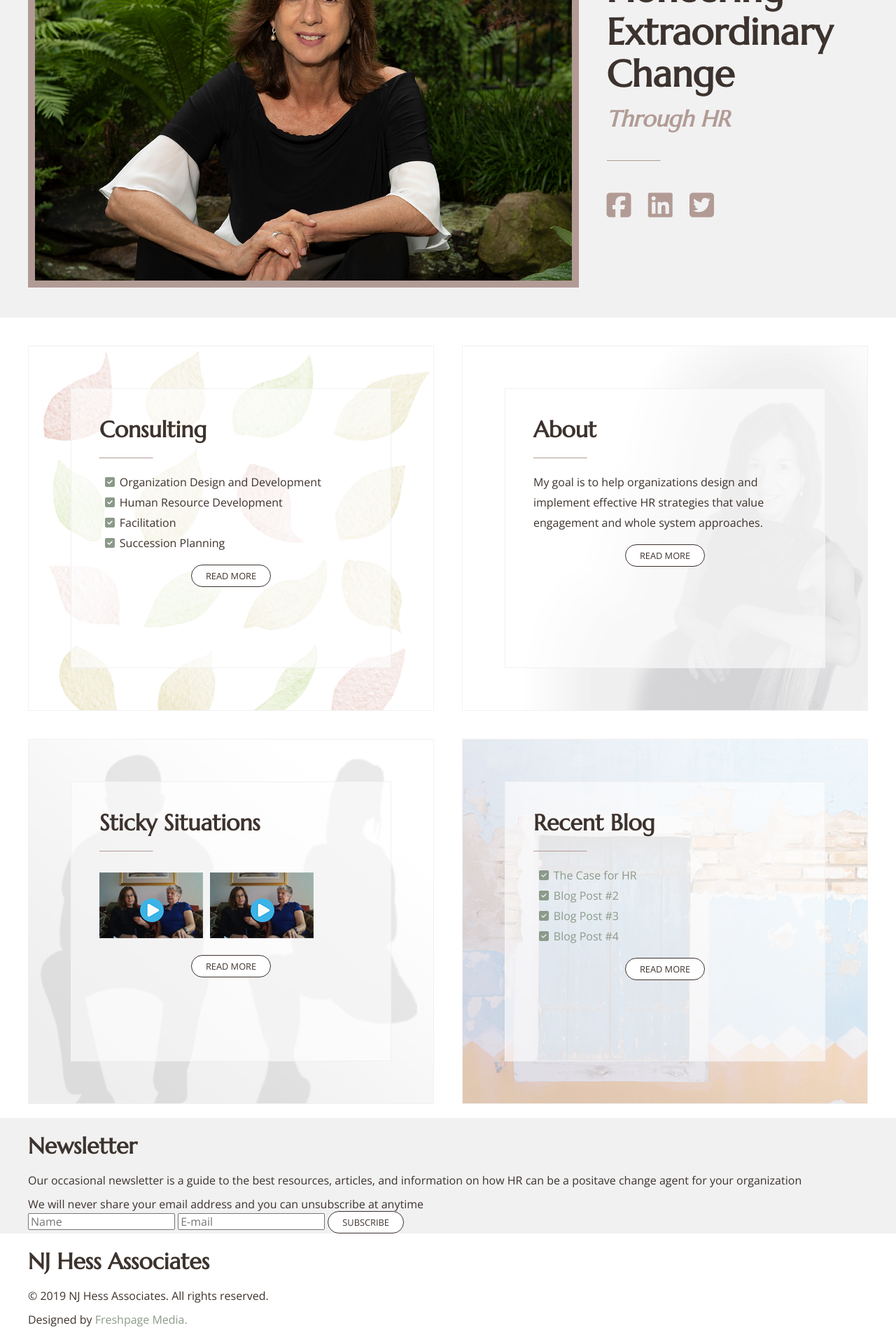
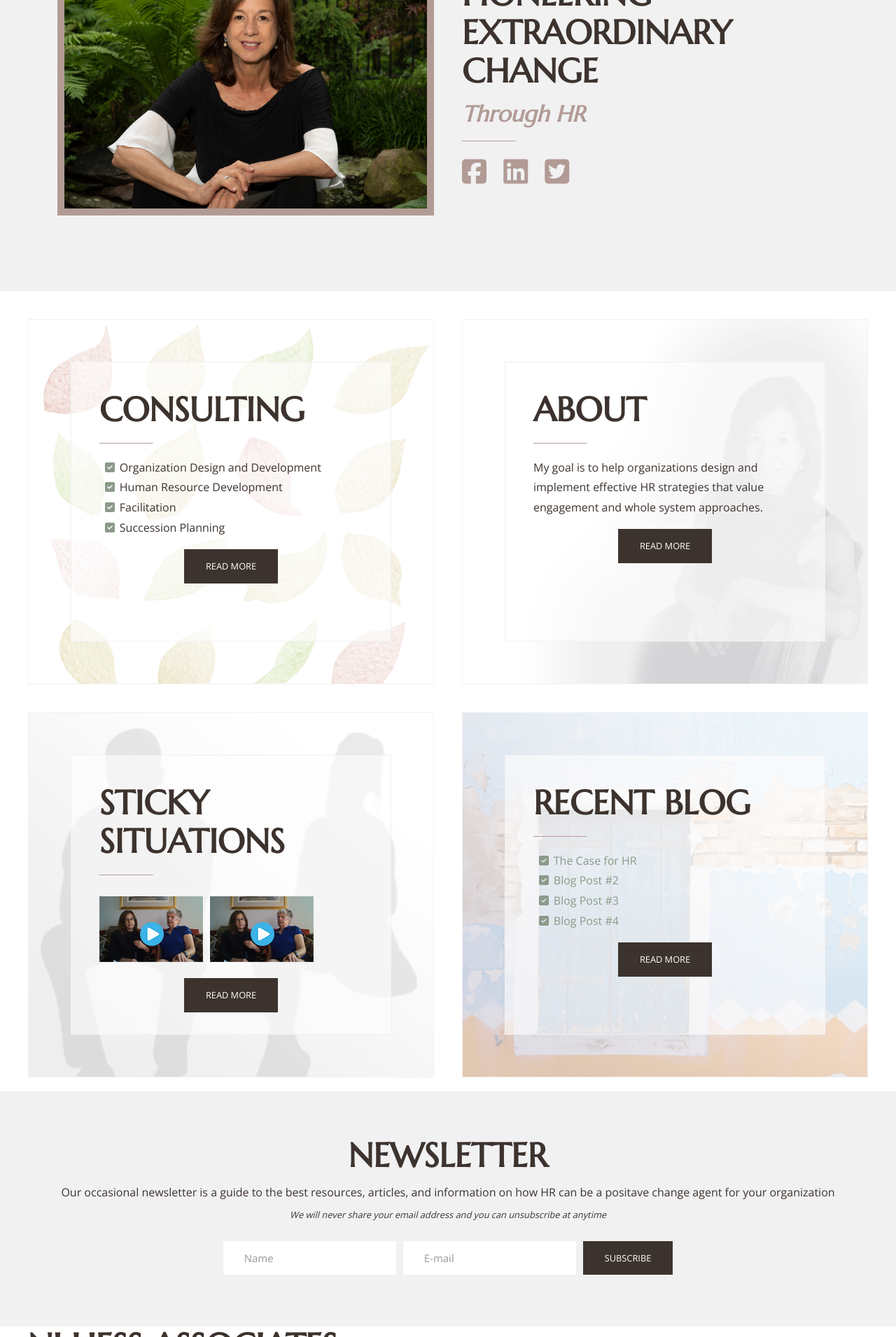
Before and after one commit to heidiott/njhess, a PHP site: page / in a window 1280 px wide. Shown: the part 320-2231 px from the top of the page at 70% size. Run offline with PHP 8.4, Linux system fonts and the light colour scheme; some libraries are stand-ins or nearby versions.

Commit message:
Newsletter design

```diff
--- a/app/assets/styles/styles.css
+++ b/app/assets/styles/styles.css
@@ -10,3 +10,6 @@
 @import "modules/_home-block";
 @import "modules/_newsletter";
 @import "modules/_wrapper";
+@import "modules/_page-section";
+@import "modules/_section-title";
+@import "modules/_form.css";
--- a/app/index.html
+++ b/app/index.html
@@ -48,22 +48,24 @@
         </div>
     </header>
 
-    <div class="home-banner">
+    <div id="home-banner" class="home-banner">
+        <div class="page-section">
             <div class="wrapper">
                 <div class="row flex-center">
-                <div class="col col-sm-6 col-md-8">
+                    <div class="col col-sm-7 col-md-6">
                         <img class="home-banner__img" src="images/header.png" alt="">
                     </div>
-                <div class="col col-sm-4 col-md-4">
-                    <h1 class="home-banner__heading">
+                    <div class="col col-sm-5 col-md-6">
+                        <h1 class="section-title">
                             Pioneering Extraordinary Change
                         </h1>
                         <h2 class="home-banner__sub-heading">Through HR</h2>
-                    <hr class="home-banner__rule">
+                        <hr class="section-title__rule">
                         <div class="home-banner__social-icons">
                             <span class="home-banner__icon"><i class="fab fa-facebook-square"></i></span>
                             <span class="home-banner__icon"><i class="fab fa-linkedin"></i></span>
                             <span class="home-banner__icon"><i class="fab fa-twitter-square"></i></span>
+                        </div>
                     </div>
                 </div>
             </div>
@@ -76,8 +78,8 @@
                 <div class="col col-md-6">
                     <div class="home-block home-block--consulting">
                         <div class="home-block__inner">
-                            <h1 class="home-block__title">Consulting</h1>
-                            <hr class="home-block__rule">
+                            <h1 class="section-title">Consulting</h1>
+                            <hr class="section-title__rule">
                                 <ul class="home-block__content">
                                     <li>Organization Design and Development</li>
                                     <li>Human Resource Development</li>
@@ -93,8 +95,8 @@
                 <div class="col col-md-6">
                     <div class="home-block home-block--about">
                         <div class="home-block__inner">
-                            <h1 class="home-block__title">About</h1>
-                            <hr class="home-block__rule">
+                            <h1 class="section-title">About</h1>
+                            <hr class="section-title__rule">
                             <p class="home-block__content">My goal is to help organizations design and implement effective HR strategies that value engagement and whole system approaches.</p>
                             <div class="center">
                                 <a href="#" class="btn btn--centered">Read More</a>
@@ -108,8 +110,8 @@
                 <div class="col col-md-6">
                     <div class="home-block home-block--sticky">
                         <div class="home-block__inner">
-                            <h1 class="home-block__title">Sticky Situations</h1>
-                            <hr class="home-block__rule">
+                            <h1 class="section-title">Sticky Situations</h1>
+                            <hr class="section-title__rule">
                             <div class="home-block__video">
                                 <img src="images/video-thumb.png" alt="Video Thumb">
                             </div>
@@ -125,8 +127,8 @@
                 <div class="col col-md-6">
                     <div class="home-block home-block--blog">
                         <div class="home-block__inner">
-                            <h1 class="home-block__title">Recent Blog</h1>
-                            <hr class="home-block__rule">
+                            <h1 class="section-title">Recent Blog</h1>
+                            <hr class="section-title__rule">
                             <ul class="home-block__content">
                                 <li><a href="#">The Case for HR</a></li>
                                 <li><a href="#">Blog Post #2</a></li>
@@ -143,17 +145,35 @@
 
         </div>
     </div>
+    <div id="newsletter" class="newsletter">
+        <div class="page-section page-section--center">
+            <div class="wrapper">
+                <h1 class="section-title">Newsletter</h1>
+                <p>Our occasional newsletter is a guide to the best resources, articles, and information on how HR can be a positave change agent for your organization</p>
+                <div class="small-print small-print--italic">We will never share your email address and you can unsubscribe at anytime</div>
+                <div class="form-wrapper">
+                    <div class="form-wrapper__section">
+                        <form class="form-wrapper__form validate-form" action="#" method="post">
+                            <div class="form-wrapper__field-wrap validate-input  data-validate="Name is required">
+                                <input class="form-wrapper__field" type="text" id="name" name="name" placeholder="Name">
+                                <label class="form_label" for="name">
+                                    <span class="lnr lnr-user"></span>
+                                </label>
+                            </div>
+                            <div class="form-wrapper__field-wrap validate-input data-validate = "Valid email is required: ex@abc.xyz">
+                                <input class="form-wrapper__field" type="text" id="email" name="email" placeholder="E-mail">
+                                <label class="form_label" for="email">
+                                    <span class="lnr lnr-user"></span>
+                                </label>
+                            </div>
+                            <div class="form-wrapper__field-wrap">
+                                <button class="btn">Subscribe</button>
+                            </div>
 
-    <div class="newsletter">
-        <div class="wrapper">
-            <h1>Newsletter</h1>
-            <p>Our occasional newsletter is a guide to the best resources, articles, and information on how HR can be a positave change agent for your organization</p>
-            <div class="newletter--smPrint">We will never share your email address and you can unsubscribe at anytime</div>
-            <form action="#" method="post">
-                <input type="text" placeholder="Name">
-                <input type="text" placeholder="E-mail">
-                <button class="btn">Subscribe</button>
                         </form>
+                    </div>
+                </div>
+            </div>
         </div>
     </div>
 
@@ -161,7 +181,8 @@
         <div class="site-footer">
             <div class="wrapper">
                 <div class="site-footer__copy">
-                    <h1 class="site-footer__heading">NJ Hess Associates</h1>
+                    <h1 class="section-title">NJ Hess Associates</h1>
+                    <hr class="section-title__rule">
                     <p>&copy; 2019 NJ Hess Associates. All rights reserved.</p>
                     <p>Designed by <a href="http://www.freshpage.com">Freshpage Media.</a></p>
                 </div>
@@ -200,6 +221,7 @@
         </div>
     </footer>
 
+    <script src="assets/scripts/form.js"></script>
 
 </body>
 </html>
--- a/app/styles.css
+++ b/app/styles.css
@@ -513,14 +513,22 @@ a {
   text-align: center;
 }
 
+.small-print {
+  font-size: .8rem;
+
+}
+
+.small-print--italic {
+    font-style: italic;
+  }
+
 .btn {
-    background-color: white;
-    padding: 8px 20px;
-    border-radius: 20px;
+    background-color: #3d332e;
+    padding: 16px 30px;
     border: 1px solid #3d332e;
     font-size: .8em;
     text-transform: uppercase;
-    color: #3d332e;
+    color: white;
     display: inline-block;
 }
 
@@ -645,18 +653,18 @@ a {
         border: 10px solid #b29b95;
     }
 
-.home-banner__heading {
-        font-size: 3.3rem;
-        width: 75%;
-        margin: 0;
-        padding: 0;
-    }
-
 .home-banner__sub-heading {
         color: #b29b95;
         font-style: italic;
-        font-size: 2rem;
+        font-size: 1..5rem;
         margin:15px 0 10px 0;
+    }
+
+@media (min-width: 1024px) {
+
+.home-banner__sub-heading {
+            font-size: 2rem
+    }
     }
 
 .home-banner__rule {
@@ -687,7 +695,7 @@ a {
 }
 
 .home-block__inner {
-        padding: 40px;
+        padding: 2.5rem;
         background: rgba(255,255,255,0.6);
         border: 1px solid #f1f1f2;
         position: relative;
@@ -697,6 +705,7 @@ a {
 
 .home-block__title {
         margin-top: 0;
+        text-transform: uppercase;
     }
 
 .home-block__content {
@@ -723,14 +732,6 @@ a {
 
 .home-block--blog {
         background-image: url("images/bgBlog.png");
-    }
-
-.home-block__rule {
-        clear: both;
-        width: 75px;
-        margin: 20px 0;
-        border-top: 1px solid #b29b95;
-        border-bottom: 0;
     }
 
 .home-block ul {
@@ -768,3 +769,144 @@ a {
         display: flex;
         align-items: flex-end;
     }
+
+.page-section {
+  padding: 2.5rem;
+}
+
+@media (min-width: 576px) {
+
+.page-section {
+    padding: 4rem
+}
+    }
+
+.page-section--center {
+    text-align: center;
+  }
+
+.section-title {
+  margin: 0;
+  text-transform: uppercase;
+  font-size: 3rem;
+
+
+}
+
+@media (min-width: 576px) {
+
+.section-title {
+    font-size: 2.5rem
+
+
+}
+    }
+
+@media (min-width: 768px) {
+
+.section-title {
+    font-size: 3rem
+
+
+}
+    }
+
+.section-title__rule {
+    clear: both;
+    width: 75px;
+    margin: 20px 0;
+    border-top: 1px solid #b29b95;
+    border-bottom: 0;
+  }
+
+input {
+	outline: none;
+	border: none;
+}
+
+textarea {
+  outline: none;
+  border: none;
+}
+
+textarea:focus, input:focus {
+  border-color: transparent !important;
+}
+
+input:focus::-webkit-input-placeholder { color:transparent; }
+
+input:focus:-moz-placeholder { color:transparent; }
+
+input:focus::-moz-placeholder { color:transparent; }
+
+input:focus:-ms-input-placeholder { color:transparent; }
+
+textarea:focus::-webkit-input-placeholder { color:transparent; }
+
+textarea:focus:-moz-placeholder { color:transparent; }
+
+textarea:focus::-moz-placeholder { color:transparent; }
+
+textarea:focus:-ms-input-placeholder { color:transparent; }
+
+input::-webkit-input-placeholder { color: #999999;}
+
+input:-moz-placeholder { color: #999999;}
+
+input::-moz-placeholder { color: #999999;}
+
+input:-ms-input-placeholder { color: #999999;}
+
+textarea::-webkit-input-placeholder { color: #999999;}
+
+textarea:-moz-placeholder { color: #999999;}
+
+textarea::-moz-placeholder { color: #999999;}
+
+textarea:-ms-input-placeholder { color: #999999;}
+
+.form-wrapper {
+  width: 100%;
+  display: flex;
+  flex-wrap: wrap;
+  justify-content: center;
+  align-items: center;
+}
+
+.form-wrapper__section {
+    padding: 20px 0 0 0;
+  }
+
+.form-wrapper__field-wrap {
+    position: relative;
+    background-color: #fff;
+    margin: 10px 5px;
+    display: inline-block;
+    float: left;
+  }
+
+.form-wrapper__field {
+    display: block;
+    width: 100%;
+    background: transparent;
+    font-size: 15px;
+    color: #43383e;
+    line-height: 1.2;
+    padding: 0 5px;
+    height: 3rem;
+    padding: 0 20px 0 30px;
+  }
+
+.form-wrapper__label {
+    display: flex;
+    justify-content: center;
+    align-items: center;
+    width: 58px;
+    height: 62px;
+    position: absolute;
+    top: 0;
+    left: 0;
+    cursor: pointer;
+    font-size: 18px;
+    color: #999999;
+  }
--- a/package.json
+++ b/package.json
@@ -10,6 +10,7 @@
   "license": "ISC",
   "dependencies": {
     "jquery": "^3.4.1",
+    "normalize": "^0.3.1",
     "normalize.css": "^8.0.1"
   },
   "devDependencies": {
```
Also changed, not shown: app/assets/scripts/forms.js (added, +56 -0 lines), app/assets/styles/base/_global.css (+9 -0 lines), app/assets/styles/modules/_btn.css (+3 -4 lines), app/assets/styles/modules/_form.css (added, +84 -0 lines), app/assets/styles/modules/_home-banner.css (+5 -8 lines), app/assets/styles/modules/_home-block.css (+3 -8 lines), app/assets/styles/modules/_page-section.css (added, +11 -0 lines), app/assets/styles/modules/_section-title.css (added, +23 -0 lines), package-lock.json. Lines whose indentation alone changed are shown as unchanged.
